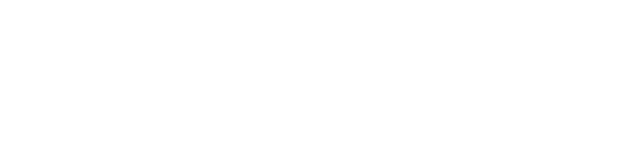
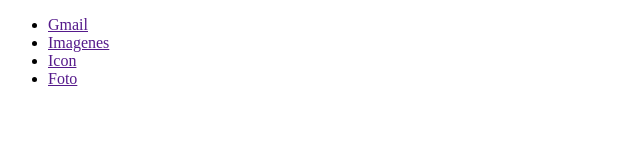
Before and after one commit to mvalencia29/Google-Clone, a plain HTML site: page index.html in a window 1280 px wide. Shown: the whole page, without its empty margins (0-640 px from the left). Drawn offline with Linux system fonts and the light colour scheme.

Commit message:
Añadiendo estructura basica del header

```diff
--- a/index.html
+++ b/index.html
@@ -3,10 +3,19 @@
 <head>
     <meta charset="UTF-8">
     <meta name="viewport" content="width=device-width, initial-scale=1.0">
-    <title>Google</title>
+    <title>Google Clone</title>
     <link rel="stylesheet" href="css/style.css">
 </head>
 <body>
-
+    <header>
+        <nav>
+            <ul>
+                <li><a href="">Gmail</a></li>
+                <li><a href="">Imagenes</a></li>
+                <li><a href="">Icon</a></li>
+                <li><a href="">Foto</a></li>
+            </ul>
+        </nav>
+    </header>
 </body>
 </html>
```
